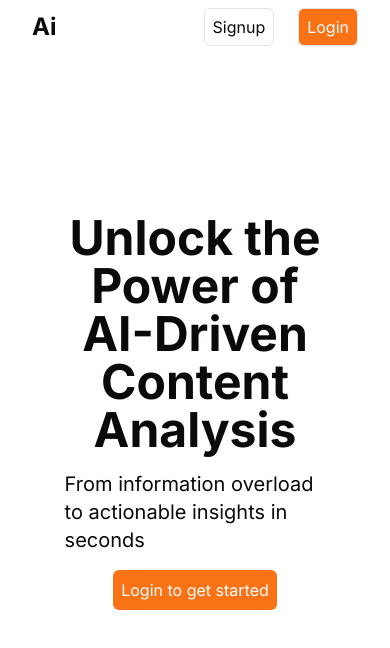
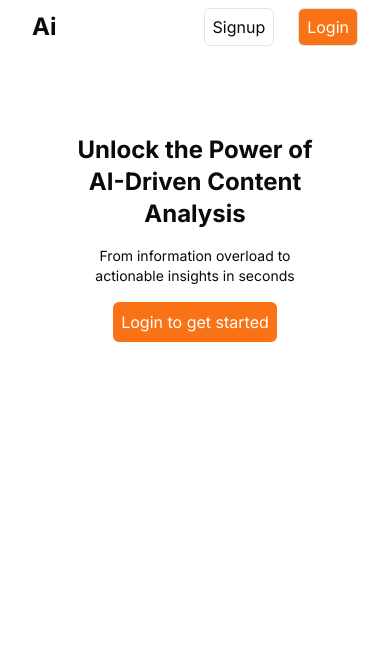
Before and after one commit to ritik48/get_insight-frontend, a Next.js app: page / in a window 390 px wide. Shown: the top 648 px of the page. Built offline with nearby package versions, Linux system fonts and the light colour scheme; no server answers.

Commit message:
refactor: made pages responsive

```diff
--- a/app/(auth)/signin/page.tsx
+++ b/app/(auth)/signin/page.tsx
@@ -9,7 +9,7 @@ export default function Signin() {
     return (
         <section className="flex-1 flex flex-col">
             <div className="container flex-grow">
-                <div className="mx-auto w-96 bg-slate-100 rounded-xl p-8 gap-4 flex flex-col mt-40">
+                <div className="mx-auto sm:w-96 w-[98%] bg-slate-100 rounded-xl p-8 gap-4 flex flex-col sm:mt-40 mt-20">
                     <div className="text-center">
                         <h2 className="text-xl font-bold">
                             Login to your account
--- a/app/(auth)/signup/page.tsx
+++ b/app/(auth)/signup/page.tsx
@@ -8,7 +8,7 @@ export default function Signup() {
     return (
         <section className="flex-1 flex flex-col">
             <div className="container flex-grow">
-                <div className="mx-auto w-96 bg-slate-100 rounded-xl p-8 gap-4 flex flex-col mt-40">
+                <div className="mx-auto sm:w-96 w-[98%] bg-slate-100 rounded-xl p-8 gap-4 flex flex-col sm:mt-40 mt-20">
                     <div className="text-center">
                         <h2 className="text-xl font-bold">Create an account</h2>
                         <p>Enter your username and password</p>
--- a/app/page.tsx
+++ b/app/page.tsx
@@ -7,11 +7,11 @@ export default async function Home() {
     return (
         <main className="flex-1 flex flex-col">
             <div className="container flex-grow">
-                <div className="mx-auto gap-4 flex w-4/5 flex-col justify-center items-center mt-40">
-                    <h1 className="text-5xl font-bold text-center">
+                <div className="mx-auto gap-4 flex w-4/5 flex-col justify-center items-center sm:mt-40 mt-20">
+                    <h1 className="sm:text-5xl text-2xl font-bold text-center">
                         Unlock the Power of AI-Driven Content Analysis
                     </h1>
-                    <h3 className="text-xl">
+                    <h3 className="sm:text-xl text-sm text-center">
                         From information overload to actionable insights in
                         seconds
                     </h3>
```
